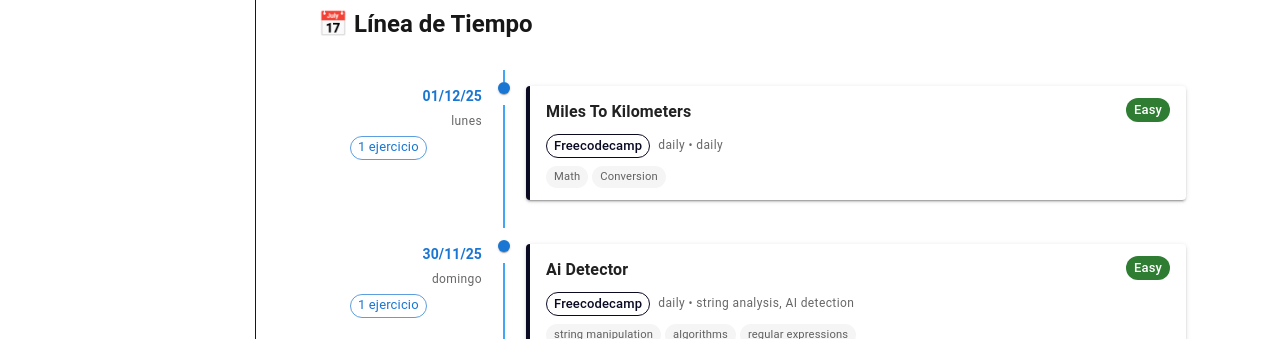
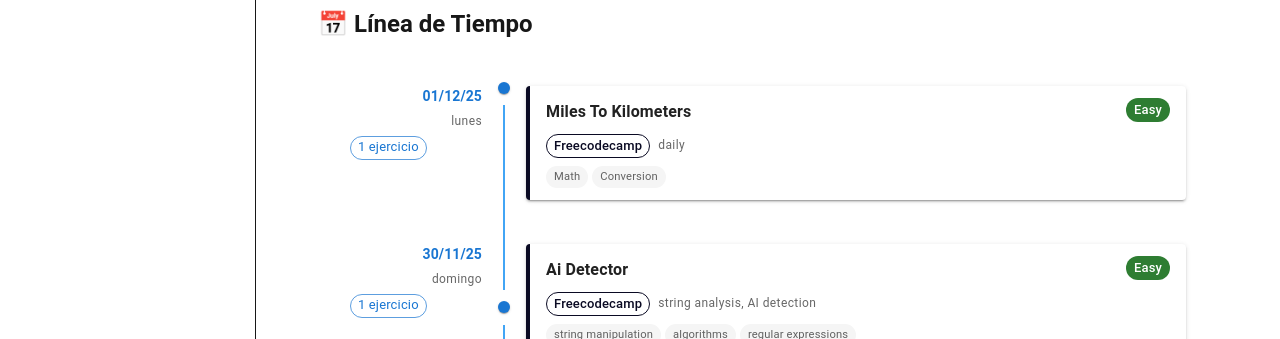
Before and after one commit to RadikeCosa/camboya, a Next.js app: page /data-viz in a window 1280 px wide. Shown: the part 613-952 px from the top of the page. Built offline with nearby package versions, Linux system fonts and the light colour scheme.

Commit message:
reparado primer nodo

```diff
--- a/app/data-viz/components/ExerciseTimeline.tsx
+++ b/app/data-viz/components/ExerciseTimeline.tsx
@@ -1,3 +1,5 @@
+"use client";
+
 import * as React from "react";
 import Timeline from "@mui/lab/Timeline";
 import TimelineItem from "@mui/lab/TimelineItem";
@@ -150,7 +152,7 @@ function ProblemCard({ problem }: { problem: Problem }) {
             }}
           />
           <Typography variant="caption" color="text.secondary">
-            {problem.series} • {problem.category}
+            {problem.category}
           </Typography>
         </Stack>
 
@@ -337,7 +339,9 @@ export default function ExerciseTimeline() {
                 {formatDayOfWeek(grouped[date][0].createdAt)}
               </Typography>
               <Chip
-                label={`${grouped[date].length} ${grouped[date].length === 1 ? "ejercicio" : "ejercicios"}`}
+                label={`${grouped[date].length} ${
+                  grouped[date].length === 1 ? "ejercicio" : "ejercicios"
+                }`}
                 size="small"
                 color="primary"
                 variant="outlined"
@@ -345,19 +349,9 @@ export default function ExerciseTimeline() {
               />
             </TimelineOppositeContent>
 
-            <TimelineSeparator sx={{ position: "relative" }}>
-              {idx === 0 && (
-                <Box
-                  sx={{
-                    position: "absolute",
-                    top: 0,
-                    left: "50%",
-                    transform: "translateX(-50%)",
-                    width: 2,
-                    height: 12,
-                    bgcolor: "primary.light",
-                  }}
-                />
+            <TimelineSeparator>
+              {idx > 0 && (
+                <TimelineConnector sx={{ bgcolor: "primary.light" }} />
               )}
               <TimelineDot
                 color={grouped[date].length >= 3 ? "secondary" : "primary"}
@@ -366,9 +360,7 @@ export default function ExerciseTimeline() {
                   height: grouped[date].length >= 3 ? 16 : 12,
                 }}
               />
-              {idx < dates.length - 1 && (
-                <TimelineConnector sx={{ bgcolor: "primary.light" }} />
-              )}
+              <TimelineConnector sx={{ bgcolor: "primary.light" }} />
             </TimelineSeparator>
 
             <TimelineContent sx={{ py: 2, px: 2 }}>
```
